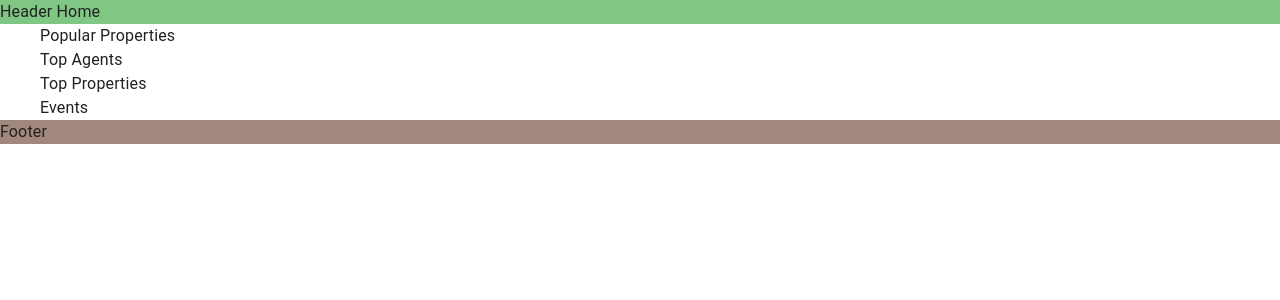
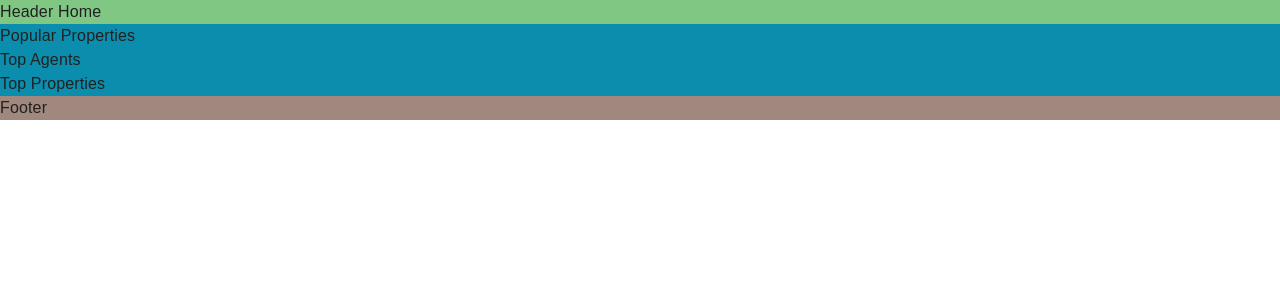
Before and after one commit to AbdullohKhashimov/nestar-demo, a Next.js app: page / in a window 1280 px wide. Shown: the top 300 px of the page. Built offline with nearby package versions, Linux system fonts and the light colour scheme.

Commit message:
feat: SASS integration

```diff
--- a/package.json
+++ b/package.json
@@ -15,7 +15,9 @@
     "@mui/material": "^5.10.1",
     "next": "14.2.3",
     "react": "^18",
-    "react-dom": "^18"
+    "react-dom": "^18",
+    "sass": "^1.49.9",
+    "sass-loader": "^12.6.0"
   },
   "devDependencies": {
     "@types/node": "^20",
--- a/pages/_app.tsx
+++ b/pages/_app.tsx
@@ -3,6 +3,8 @@
 import { CssBaseline } from "@mui/material";
 import { useState } from "react";
 import { light } from "../scss/materialTheme";
+
+import "../scss/app.scss";
 
 export default function App({ Component, pageProps }: AppProps) {
   //@ts-ignore
--- a/pages/index.tsx
+++ b/pages/index.tsx
@@ -4,17 +4,25 @@
 
 const Home: NextPage = () => {
   return (
-    <Container>
+    <Stack>
       <Stack flexDirection={"column"}>
-        <Box>Popular Properties</Box>
+        <Stack>
+          <Stack className="container">Popular Properties</Stack>
+        </Stack>
 
-        <Box>Top Agents</Box>
+        <Stack>
+          <Stack className="container">Top Agents</Stack>
+        </Stack>
 
-        <Box>Top Properties</Box>
+        <Stack>
+          <Stack className="container">Top Properties</Stack>
+        </Stack>
 
-        <Box>Events</Box>
+        {/* <Stack>
+          <Stack>Events</Stack>
+        </Stack> */}
       </Stack>
-    </Container>
+    </Stack>
   );
 };
 export default withLayoutMain(Home);
--- /dev/null
+++ b/scss/app.scss
@@ -0,0 +1,17 @@
+/** IMPORTS  **/
+@import "variables.scss";
+@import "reset.scss";
+
+/**  VERSION: PC  **/
+
+#pc-wrap {
+  width: 100%;
+  height: 100%;
+  .container {
+    position: relative;
+    width: 1300px;
+    margin: 0 auto;
+    display: flex;
+    background: rgb(11, 141, 174);
+  }
+}
--- /dev/null
+++ b/scss/reset.scss
@@ -0,0 +1,156 @@
+/*   RESET   */
+
+html,
+body,
+div,
+span,
+applet,
+object,
+iframe,
+h1,
+h2,
+h3,
+h4,
+h5,
+h6,
+p,
+blockquote,
+pre,
+a,
+abbr,
+acronym,
+address,
+big,
+cite,
+code,
+del,
+dfn,
+em,
+img,
+ins,
+kbd,
+q,
+s,
+samp,
+small,
+strike,
+strong,
+sub,
+sup,
+tt,
+var,
+b,
+u,
+i,
+center,
+dl,
+dt,
+dd,
+ol,
+ul,
+li,
+fieldset,
+form,
+label,
+legend,
+table,
+caption,
+tbody,
+tfoot,
+thead,
+tr,
+th,
+td,
+article,
+aside,
+canvas,
+details,
+embed,
+figure,
+figcaption,
+footer,
+header,
+hgroup,
+menu,
+nav,
+output,
+ruby,
+section,
+summary,
+time,
+mark,
+audio,
+video,
+textarea {
+  margin: 0;
+  padding: 0;
+  border: 0;
+  font-size: 100%;
+  vertical-align: baseline;
+  font-family: $font;
+}
+article,
+aside,
+details,
+figcaption,
+figure,
+footer,
+header,
+hgroup,
+menu,
+nav,
+section {
+  display: block;
+}
+body {
+  line-height: 1;
+}
+ol,
+ul {
+  list-style: none;
+}
+a {
+  text-decoration: none;
+  color: inherit;
+}
+img {
+  vertical-align: bottom;
+  &.project_card {
+    width: 100%;
+    height: auto;
+    border-radius: 10px;
+  }
+}
+blockquote,
+q {
+  quotes: none;
+}
+blockquote:before,
+blockquote:after,
+q:before,
+q:after {
+  content: "";
+  content: none;
+}
+table {
+  border-collapse: collapse;
+  border-spacing: 0;
+}
+input[type="text"]::-ms-clear
+  input[type="text"]::-ms-reveal
+  input[type="password"]::-ms-clear
+  input[type="password"]::-ms-reveal {
+  display: none;
+  width: 0;
+}
+textarea:focus {
+  outline: 0;
+}
+#simple-tabpanel-all {
+  & > div {
+    padding: 0;
+  }
+}
+.css-10klw3m {
+  height: auto;
+}
--- /dev/null
+++ b/scss/variables.scss
@@ -0,0 +1 @@
+$font: "Poppins", sans-serif;
```
Also changed, not shown: 1 other file (tests, documents, lock files or other folders).
